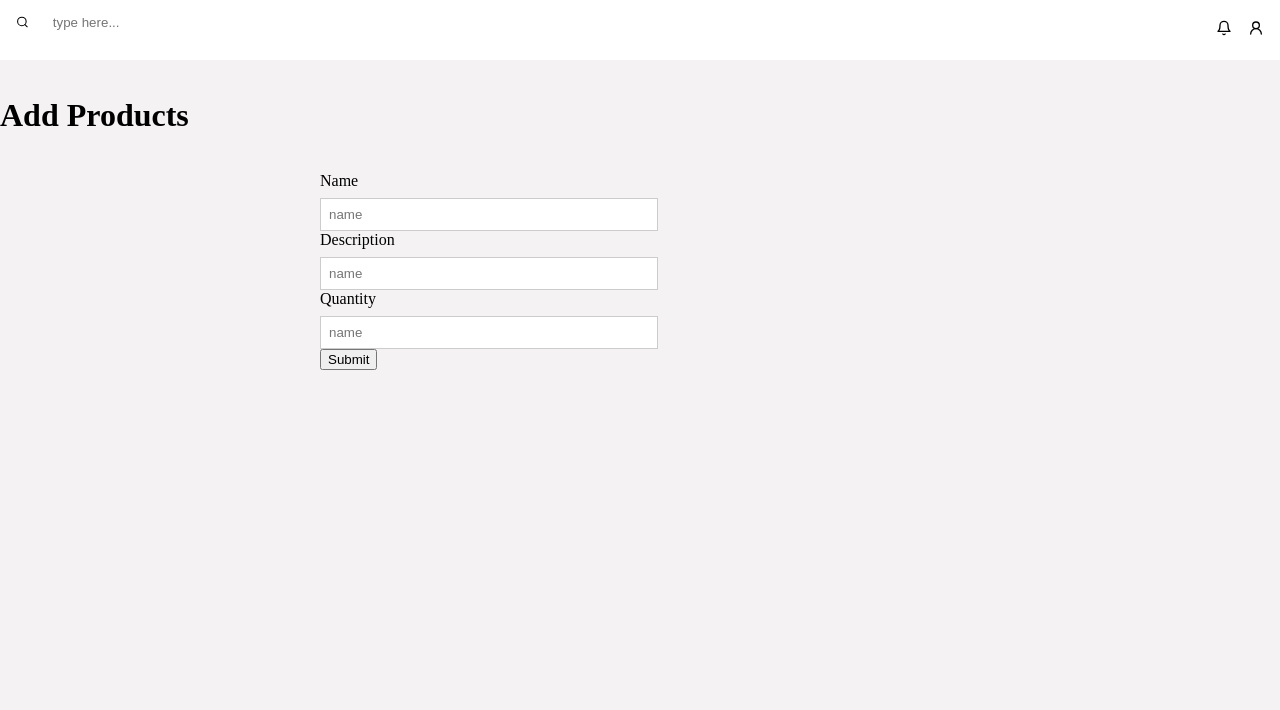
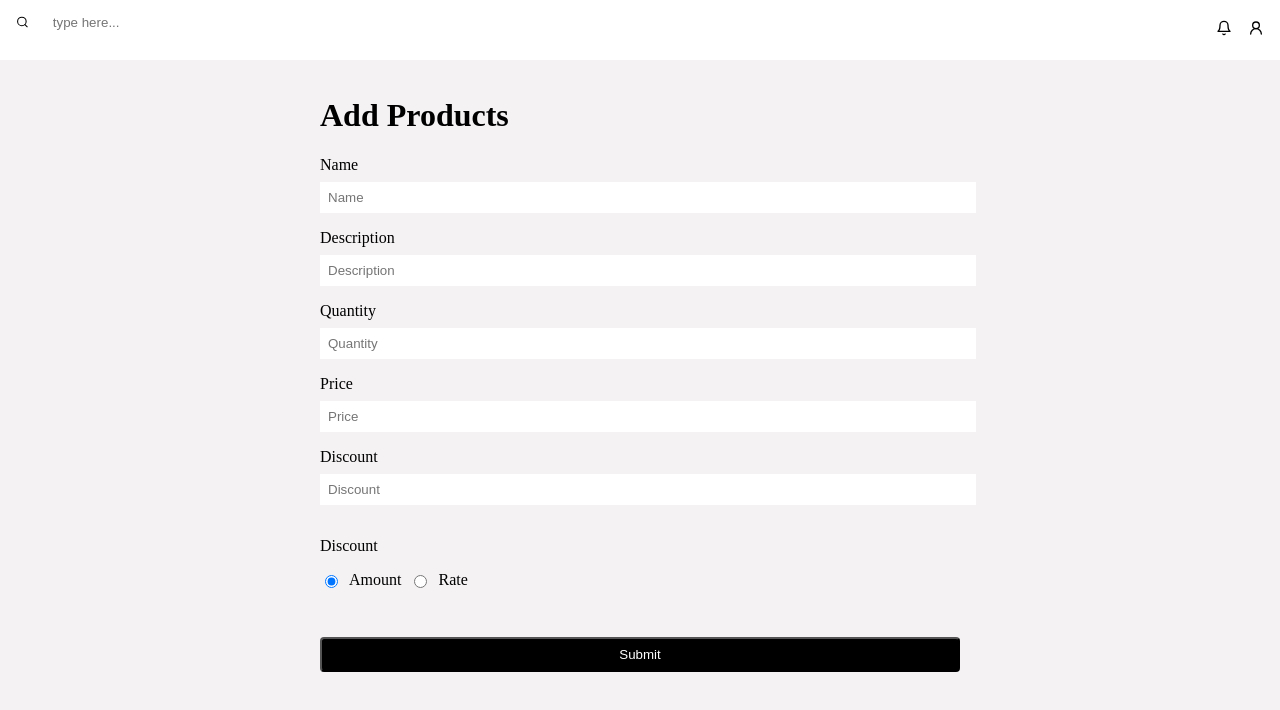
Before and after one commit to nitesh-cloveit/bhadra-ims-frontend, a React (Vite) app: page /products/add in a window 1280 px wide. Shown: the top 710 px of the page. Built offline with nearby package versions, Linux system fonts and the light colour scheme; no server answers.

Commit message:
add radio input to form

```diff
--- a/src/App.css
+++ b/src/App.css
@@ -57,3 +57,28 @@ input {
   height: 16px;
   width: 16px;
 }
+.form, .container {
+  width: 50%;
+  margin: auto;
+}
+form {
+  display: flex;
+  flex-direction: column;
+  gap: 8px;
+}
+
+button {
+  margin-top: 32px;
+  padding: 8px 0px;
+  background-color: black;
+  color: white;
+  border-radius: 4px;
+  width: 100%;
+}
+
+.radio-input {
+  display: flex;
+  flex-direction: row-reverse;
+  gap: 8px;
+  width: fit-content;
+}
--- a/src/components/customInput.tsx
+++ b/src/components/customInput.tsx
@@ -1,16 +1,20 @@
 interface CustomInputProps {
   label: string,
-  setValue: (value: string) => void
+  setValue: (value: string) => void,
+  type?: string,
+  checked?: boolean,
 }
-const CustomInput = ({ label, setValue }: CustomInputProps) => {
+const CustomInput = ({ label, setValue, type = "text", checked }: CustomInputProps) => {
   // const [input, setInput] = useState<string>("");
   return (
-    <div className="item">
+    <div className="item" style={{ display: "flex", gap: 8, flexDirection: type === "radio" ? "row-reverse" : "column" }}>
       <label htmlFor="name">{label}</label>
       <input
+        required
         name="name"
-        type="text"
-        placeholder="name"
+        type={type}
+        placeholder={label}
+        checked={checked}
         onChange={(e) => setValue(e.target.value)}
       />
     </div>
--- a/src/pages/products/addProduct.tsx
+++ b/src/pages/products/addProduct.tsx
@@ -1,10 +1,82 @@
-import Form from "../../components/form";
+import { useState } from "react";
+import CustomInput from "../../components/customInput";
+
+enum DISCOUNT_TYPE {
+  RATE = "rate",
+  AMOUNT = "amount",
+}
 
 export default function AddProduct() {
+  const [name, setName] = useState("");
+  const [description, setDescription] = useState("");
+  const [quantity, setQuantity] = useState("");
+  const [price, setPrice] = useState("");
+  const [discount, setDiscount] = useState("");
+  const [discountType, setDiscountType] = useState<DISCOUNT_TYPE>(DISCOUNT_TYPE.AMOUNT);
+  const [error, setError] = useState<null | string>(null);
+
+  const handleSubmit = (e: any) => {
+    e.preventDefault();
+    addItem();
+  };
+
+  const addItem = async () => {
+    try {
+      const response = await fetch("http://localhost:8000/items", {
+        method: "POST",
+        // headers: {
+        //   "Content-Type": "application/json",
+        //   "Authorization": `Bearer ${TOKEN}`
+        // },
+        body: JSON.stringify({
+          name,
+          description,
+          quantity,
+          price,
+          discount,
+        }),
+      });
+      console.log({ response });
+      if (response.status === 201) {
+        const data = await response.json();
+        console.log({ data });
+      }
+    } catch (error) {
+      console.error({ error });
+    }
+  };
+
   return (
-    <>
+    <div className="form container">
       <h1>Add Products</h1>
-      <Form />
-    </>
+      <form style={{ gap: 16 }} onSubmit={handleSubmit}>
+        <CustomInput label="Name" setValue={setName} />
+        <CustomInput label="Description" setValue={setDescription} />
+        <CustomInput type="number" label="Quantity" setValue={setQuantity} />
+        <CustomInput type="number" label="Price" setValue={setPrice} />
+        <CustomInput type="number" label="Discount" setValue={setDiscount} />
+        <div>
+          <p>Discount</p>
+          <div style={{ display: "flex", gap: "16px" }}>
+            <div className="radio-input">
+              <CustomInput
+                type="radio"
+                label="Rate"
+                setValue={() => setDiscountType(DISCOUNT_TYPE.RATE)}
+                checked={DISCOUNT_TYPE.RATE === discountType}
+              />
+              <CustomInput
+                type="radio"
+                label="Amount"
+                setValue={() => setDiscountType(DISCOUNT_TYPE.AMOUNT)}
+                checked={DISCOUNT_TYPE.AMOUNT === discountType}
+              />
+            </div>
+          </div>
+        </div>
+        {error && <p style={{ color: "red" }}>{error}</p>}
+        <button type="submit">Submit</button>
+      </form>
+    </div>
   );
 }
--- a/src/pages/products/index.tsx
+++ b/src/pages/products/index.tsx
@@ -1,17 +1,17 @@
 import { useEffect, useState } from "react";
 import { Search } from "lucide-react";
-import Data from "../../../data.json";
+import { useNavigate } from "react-router";
 
 const Products = () => {
   const [searchText, setSearchText] = useState("");
-  const [filteredData, setFilteredData] = useState(Data);
-
-  const headerKeys = Object.keys(Data[0]);
+  const [filteredData, setFilteredData] = useState([]);
+  const [productData, setProductData] = useState([]);
+  const navigate = useNavigate();
 
   const filterByName = (name: string) => {
     // filter Data by name
-    const filteredData = Data.filter(
-      (item) => item.name.toLowerCase() == name.toLowerCase()
+    const filteredData = productData.filter(
+      ({ item }: any) => item.name.toLowerCase() == name.toLowerCase()
     );
     setFilteredData(filteredData);
     return filteredData;
@@ -26,7 +26,7 @@ const Products = () => {
       if (response.status === 200) {
         const data = await response.json();
         console.log({ data });
-        setFilteredData(data);
+        setProductData(data);
       }
     } catch (error) {
       console.error({ error });
@@ -39,7 +39,7 @@ const Products = () => {
     if (searchText !== "") {
       filterByName(searchText);
     } else {
-      setFilteredData(Data);
+      setFilteredData(productData);
     }
   }, [searchText]);
 
@@ -56,7 +56,7 @@ const Products = () => {
         />
         <button
           style={{ marginLeft: 16, padding: "4px 16px", width: "30%" }}
-          onClick={() => {}}
+          onClick={() => navigate("/products/add")}
         >
           + Add New
         </button>
@@ -64,14 +64,17 @@ const Products = () => {
       <table>
         <thead>
           <tr>
-            {headerKeys.map((key) => (
-              <th key={key}>{key}</th>
-            ))}
+            <th>SN</th>
+            <th>Name</th>
+            <th>Description</th>
+            <th>Quantity</th>
+            <th>Price</th>
+            <th>Discount</th>
             <th>Actions</th>
           </tr>
         </thead>
         <tbody>
-          {filteredData?.map((item) => (
+          {filteredData?.map(({item}: any) => (
             <tr key={item.id}>
               <td>{item.id}</td>
               <td>{item.name}</td>
@@ -79,6 +82,10 @@ const Products = () => {
               <td>{item.quantity}</td>
               <td>{item.price}</td>
               <td>{item.discount}</td>
+              <td>
+                <p>Edit</p>
+                <p>Delete</p>
+              </td>
             </tr>
           ))}
         </tbody>
```
